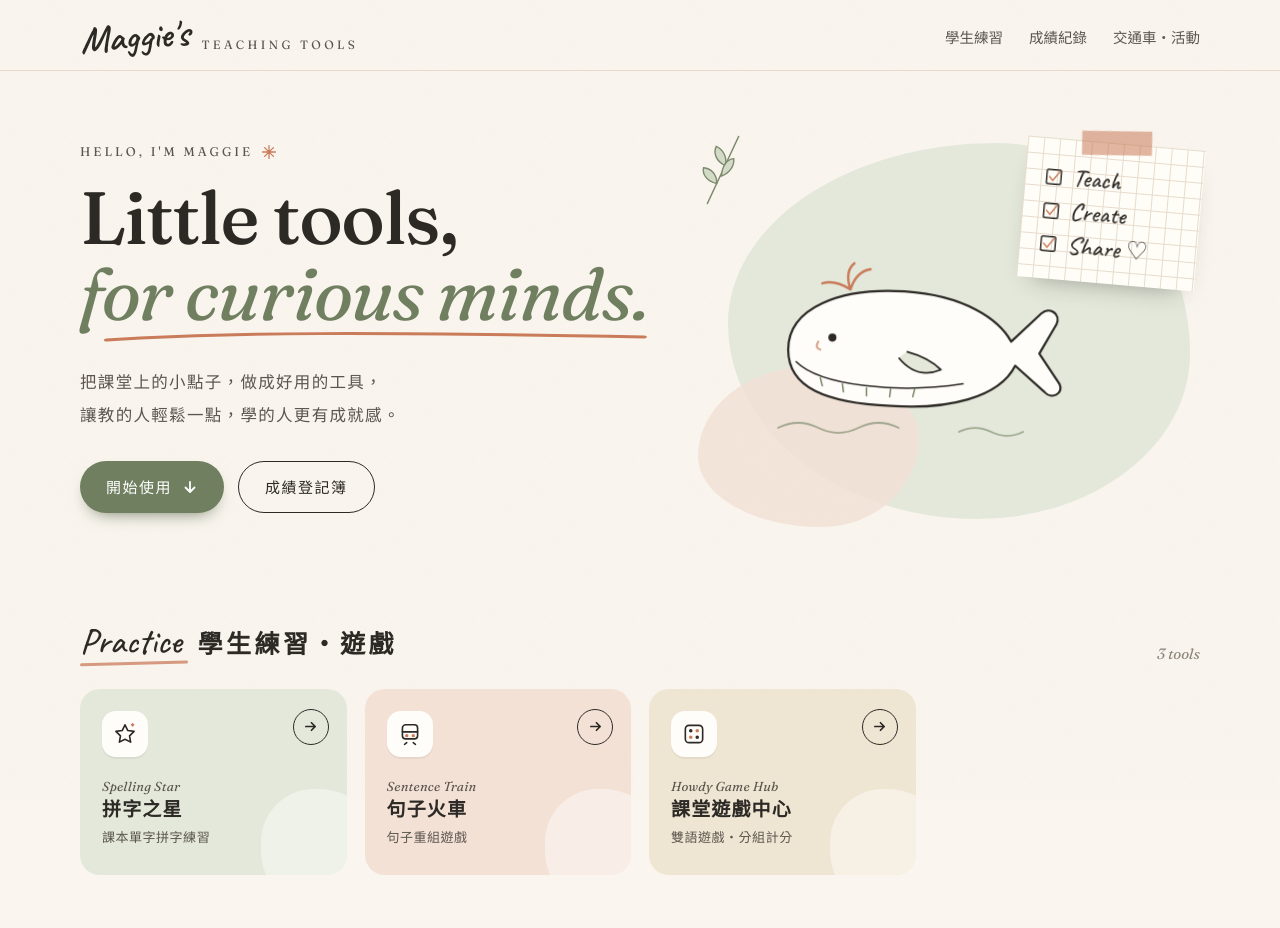
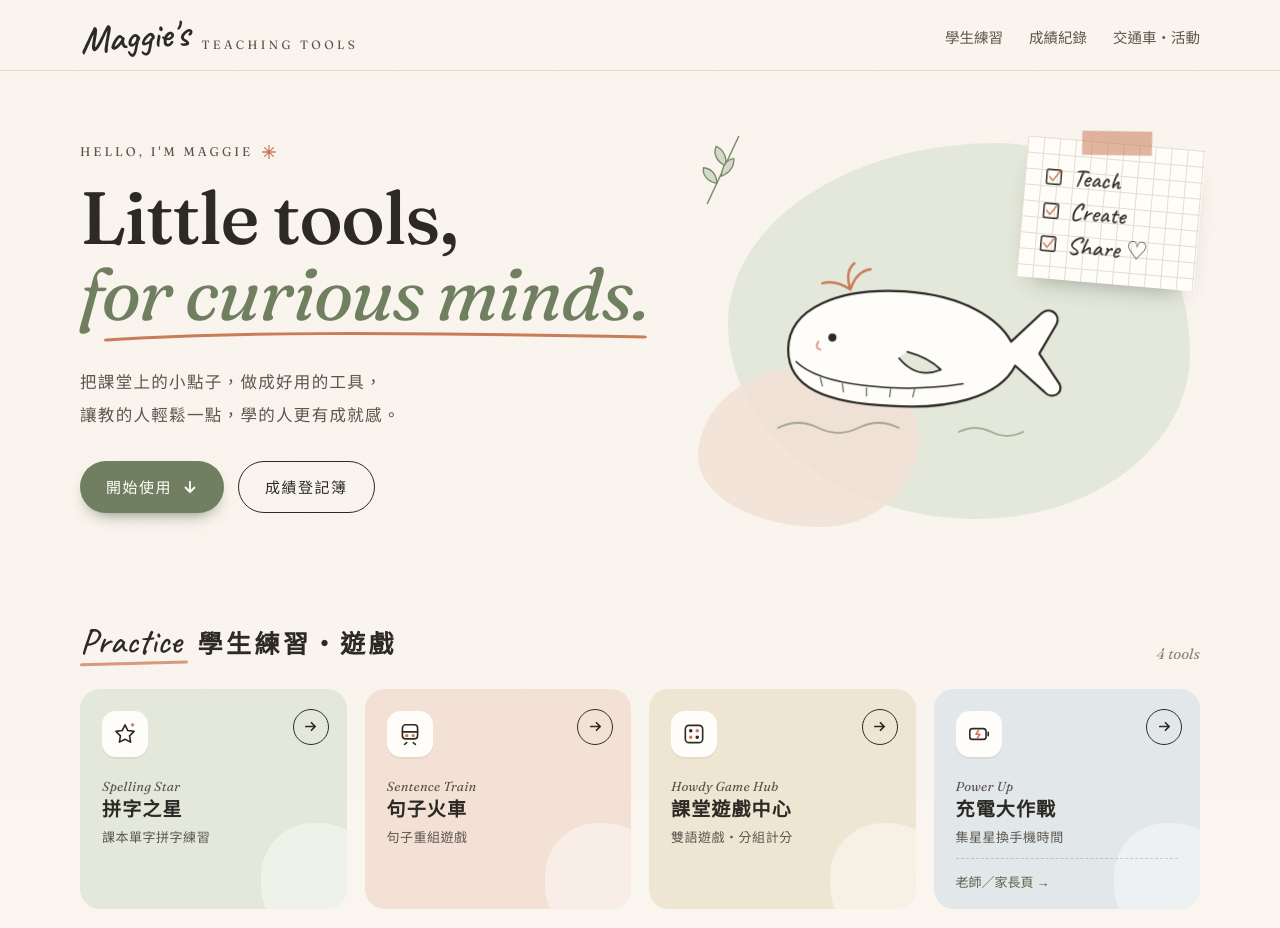
Before and after one commit to Maggiedev631/maggiedev631.github.io, a plain HTML site: page index.html in a window 1280 px wide. Shown: the top 928 px of the page. Drawn offline with Linux system fonts and the light colour scheme.

Commit message:
首頁：新增「充電大作戰」卡片
Co-Authored-By: Claude Opus 5.5 <noreply@anthropic.com>
Claude-Session: https://claude.ai/code/session_0126NKS6RnQDBvatb4LwWZtT

```diff
--- a/index.html
+++ b/index.html
@@ -199,7 +199,7 @@ footer svg{width:64px;height:auto;vertical-align:middle}
   <div class="in">
 
     <section class="sec" id="practice">
-      <div class="sec-h"><div class="t"><span class="hand">Practice</span><h2>學生練習・遊戲</h2></div><span class="count">3 tools</span></div>
+      <div class="sec-h"><div class="t"><span class="hand">Practice</span><h2>學生練習・遊戲</h2></div><span class="count">4 tools</span></div>
       <div class="grid">
         <a class="tool t-sage" href="spelling-star/">
           <span class="go"><svg viewBox="0 0 16 16"><path d="M3 8h10M9 4l4 4-4 4"/></svg></span>
@@ -216,6 +216,14 @@ footer svg{width:64px;height:auto;vertical-align:middle}
           <span class="ic"><svg viewBox="0 0 24 24"><rect x="4" y="4" width="16" height="16" rx="3.5"/><circle cx="9" cy="9" r=".9"/><circle cx="15" cy="15" r=".9"/><circle class="ac" cx="15" cy="9" r=".9"/><circle class="ac" cx="9" cy="15" r=".9"/></svg></span>
           <span class="en">Howdy Game Hub</span><b>課堂遊戲中心</b><small>雙語遊戲・分組計分</small>
         </a>
+        <div class="tool t-mist has-extra">
+          <a class="main" href="charge/">
+            <span class="go"><svg viewBox="0 0 16 16"><path d="M3 8h10M9 4l4 4-4 4"/></svg></span>
+            <span class="ic"><svg viewBox="0 0 24 24"><rect x="3.5" y="7" width="15" height="10" rx="2.5"/><path d="M20.5 10.5v3"/><path class="ac" d="M11.5 8.8l-2.3 3.4h3.6l-2.3 3.4"/></svg></span>
+            <span class="en">Power Up</span><b>充電大作戰</b><small>集星星換手機時間</small>
+          </a>
+          <a class="extra" href="charge/teacher.html">老師／家長頁 →</a>
+        </div>
       </div>
     </section>
 
```
